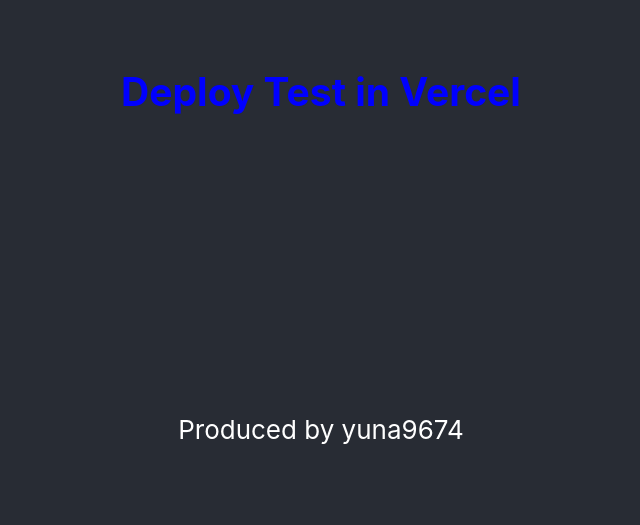
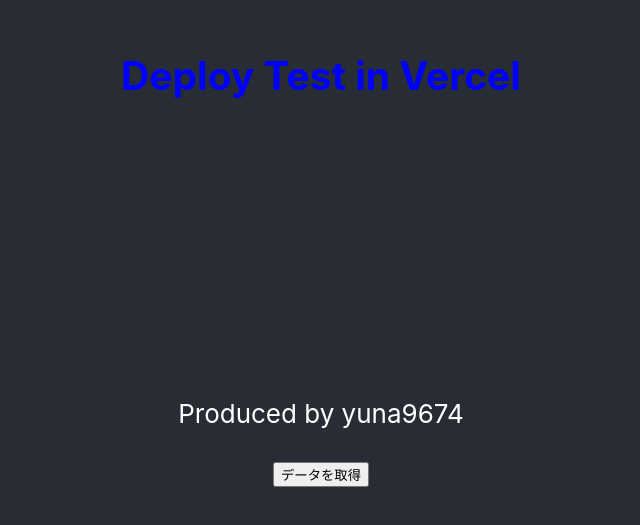
Before and after one commit to yuna096740/demo-app-front, a React (Create React App) app: page / in a window 1280 px wide. Shown: the part 147-672 px from the top of the page, without its empty margins (319-959 px from the left). Built offline with nearby package versions, Linux system fonts and the light colour scheme.

Commit message:
[add] ts and debug func

```diff
--- a/package.json
+++ b/package.json
@@ -6,10 +6,13 @@
     "@testing-library/jest-dom": "^5.17.0",
     "@testing-library/react": "^13.4.0",
     "@testing-library/user-event": "^13.5.0",
+    "@types/react": "^18.2.45",
     "axios": "^1.6.2",
     "react": "^18.2.0",
     "react-dom": "^18.2.0",
     "react-scripts": "5.0.1",
+    "ts-loader": "^9.5.1",
+    "typescript": "^5.3.3",
     "web-vitals": "^2.1.4"
   },
   "scripts": {
--- a/src/App.js
+++ b/src/App.js
@@ -1,16 +1,9 @@
 import React from "react";
-// import axios from "axios";
 import "./App.css";
 
+import Debug from "./components/ping/Debug.tsx";
+
 function App() {
-  // const [data, setData] = React.useState();
-  // const url = "http://127.0.0.1:8000/ping";
-
-  // const GetData = () => {
-  //   axios.get(url).then((res) => {
-  //     setData(res.data);
-  //   });
-  // };
   return (
     <div className="App">
       <header className="App-header">
@@ -21,11 +14,7 @@
           <p>Produced by yuna9674</p>
         </div>
 
-        {/* {data ? (
-        <div>{data.data}</div>
-        ) : (
-          <button onClick={GetData}>データを取得</button>
-        )} */}
+        <Debug />
       </header>
     </div>
   );
--- /dev/null
+++ b/src/components/ping/Debug.tsx
@@ -0,0 +1,27 @@
+import React, { useState } from "react";
+import axios from "axios";
+
+import "./Debug.css";
+
+function Debug() {
+  const [data, setData] = useState<any>();
+  const url = "http://127.0.0.1:8000/ping";
+
+  const GetData = () => {
+    axios.get(url).then((res) => {
+      setData(res.data);
+    });
+  };
+
+  return (
+    <div>
+      {data ? (
+        <div>{data.data}</div>
+      ) : (
+        <button onClick={GetData}>データを取得</button>
+      )}
+    </div>
+  );
+}
+
+export default Debug;
```
Also changed, not shown: src/components/accessCounter/accessCounter.tsx (added), src/components/ping/Debug.css (added), 1 other file (tests, documents, lock files or other folders).
